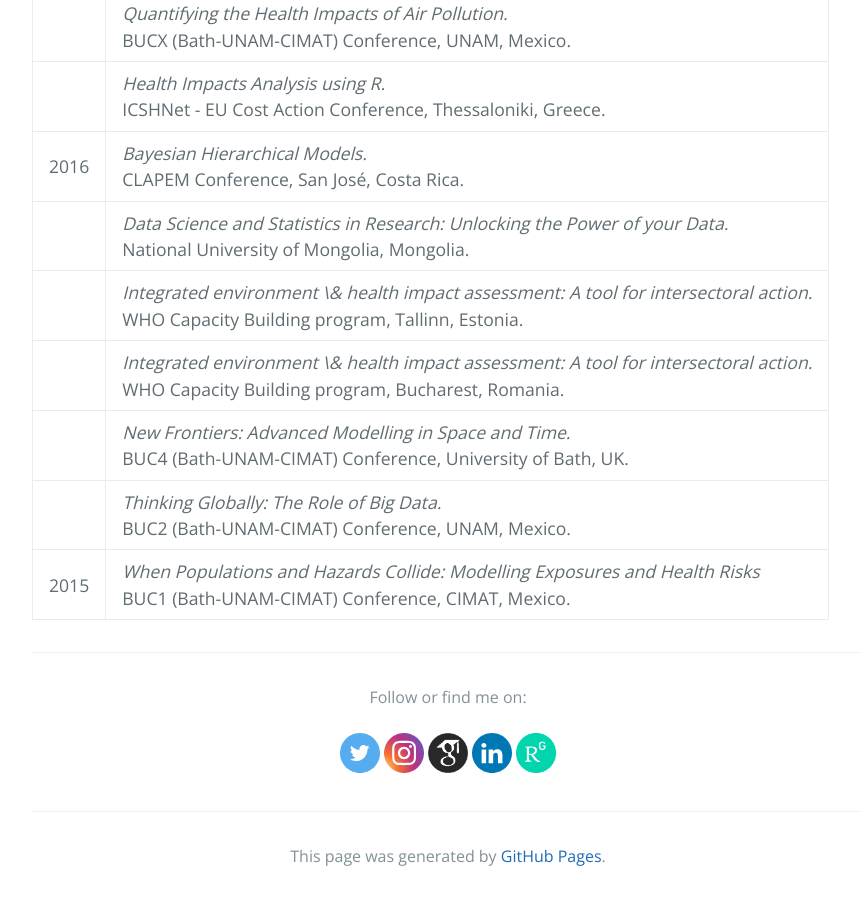
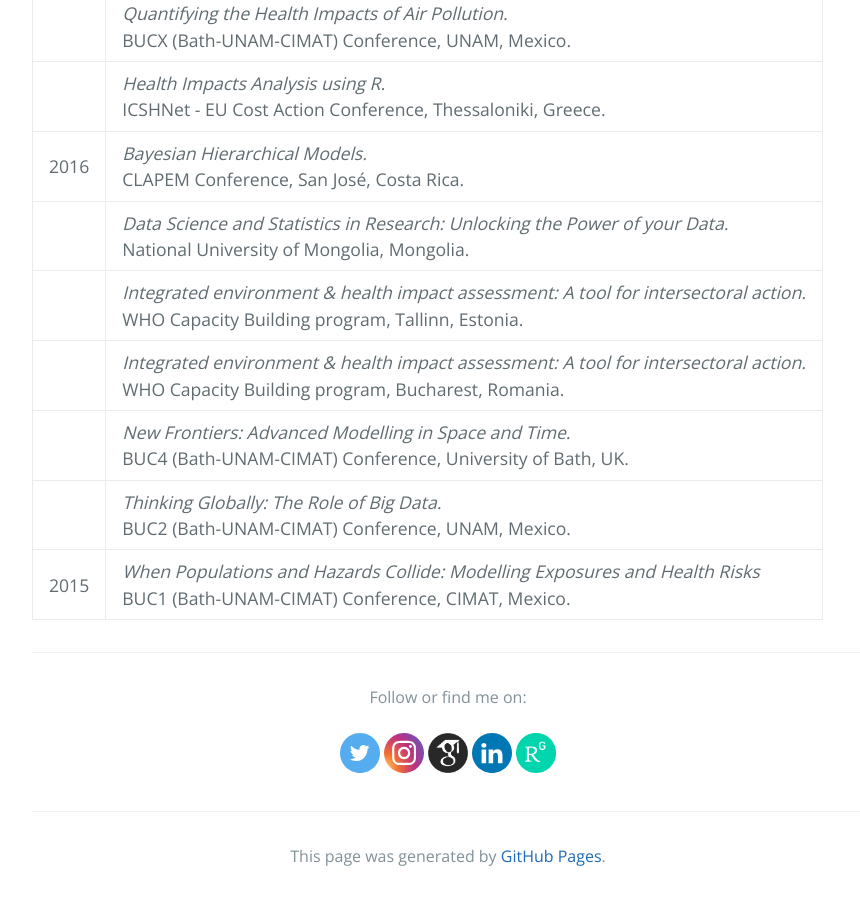
Before and after one commit to matthewllthomas/matthewllthomas.github.io, a Jekyll site: the page built from teaching/index.md, in a window 1280 px wide and 900 px high, scrolled down 2055 px. Shown: the whole window, without its empty margins (192-1052 px from the left). Built offline with Jekyll 4.4.1, drawn with Linux system fonts in a browser that asks for light colours; the repository's description, which GitHub fills in, is left out.

```diff
--- a/teaching/index.md
+++ b/teaching/index.md
@@ -43,8 +43,8 @@ Below is a summary of various short-courses I have (helped) plan, prepare and de
 |                 | _Health Impacts Analysis using R._<br> ICSHNet - EU Cost Action Conference, Thessaloniki, Greece. |
 | 2016        | _Bayesian Hierarchical Models._ <br>CLAPEM Conference, San Jos&eacute;, Costa Rica. |
 |                 | _Data Science and Statistics in Research: Unlocking the Power of your Data._ <br> National University of Mongolia, Mongolia. |
-|                 | _Integrated environment \& health impact assessment: A tool for intersectoral action._<br>WHO Capacity Building program, Tallinn, Estonia. |
-|                 | _Integrated environment \& health impact assessment: A tool for intersectoral action._<br>WHO Capacity Building program, Bucharest, Romania.  |
+|                 | _Integrated environment & health impact assessment: A tool for intersectoral action._<br>WHO Capacity Building program, Tallinn, Estonia. |
+|                 | _Integrated environment & health impact assessment: A tool for intersectoral action._<br>WHO Capacity Building program, Bucharest, Romania.  |
 |                 | _New Frontiers: Advanced Modelling in Space and Time._ <br>BUC4 (Bath-UNAM-CIMAT) Conference, University of Bath, UK. |
 |                 | _Thinking Globally: The Role of Big Data._<br> BUC2 (Bath-UNAM-CIMAT) Conference, UNAM, Mexico. |
 | 2015        | _When Populations and Hazards Collide: Modelling Exposures and Health Risks_ <br> BUC1 (Bath-UNAM-CIMAT) Conference, CIMAT, Mexico. |
```
